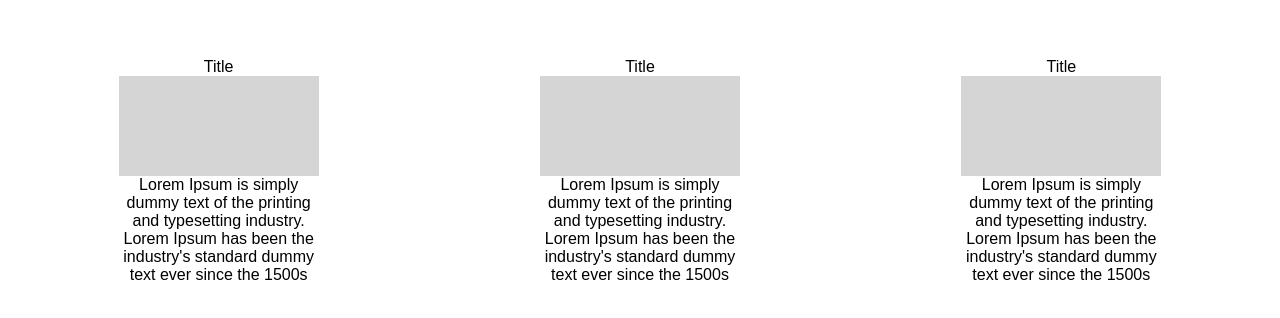
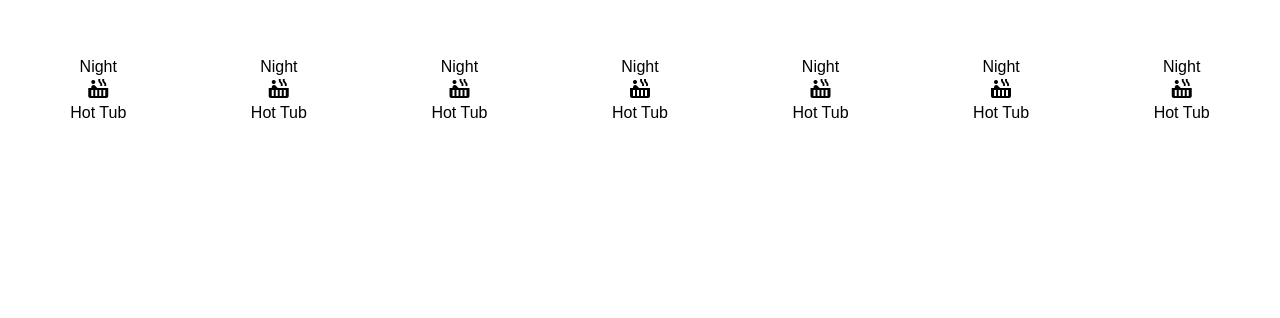
Before and after one commit to civileng9/html-card, a plain HTML site: page index.html in a window 1280 px wide. Shown: the part 250-568 px from the top of the page. Drawn offline with Linux system fonts and the light colour scheme.

Commit message:
Update index.html

```diff
--- a/index.html
+++ b/index.html
@@ -5,35 +5,60 @@
 	<meta name="viewport" content="width=device-width, initial-scale=1.0">
 	<title>HTML CARD</title>
 	<link rel="stylesheet" href="style.css">
+	<link href="https://fonts.googleapis.com/icon?family=Material+Icons" rel="stylesheet">
+<link href="https://fonts.googleapis.com/css?family=Open+Sans:400,600" rel="stylesheet">
 </head>
 <body>
 <div class="flex">
 		<div class="card">
-  <div class="card-header">Title</div>
+		  <div class="card-header">Night</div>
 		  <div class="card-main">
-  	<div class="image"></div>
-    <div class="main-description">Lorem Ipsum is simply dummy text of the printing and typesetting industry. Lorem Ipsum has been the industry's standard dummy text ever since the 1500s
-    </div>
+		    <i class="material-icons">hot_tub</i>
+		    <div class="main-description">Hot Tub</div>
 		  </div>
 		</div>
 
-
 		<div class="card">
-  <div class="card-header">Title</div>
+		  <div class="card-header">Night</div>
 		  <div class="card-main">
-  	<div class="image"></div>
-    <div class="main-description">Lorem Ipsum is simply dummy text of the printing and typesetting industry. Lorem Ipsum has been the industry's standard dummy text ever since the 1500s
-    </div>
+		    <i class="material-icons">hot_tub</i>
+		    <div class="main-description">Hot Tub</div>
 		  </div>
 		</div>
 
-
 		<div class="card">
-  <div class="card-header">Title</div>
+		  <div class="card-header">Night</div>
 		  <div class="card-main">
-  	<div class="image"></div>
-    <div class="main-description">Lorem Ipsum is simply dummy text of the printing and typesetting industry. Lorem Ipsum has been the industry's standard dummy text ever since the 1500s
+		    <i class="material-icons">hot_tub</i>
+		    <div class="main-description">Hot Tub</div>
 		  </div>
+		</div>
+		<div class="card">
+		  <div class="card-header">Night</div>
+		  <div class="card-main">
+		    <i class="material-icons">hot_tub</i>
+		    <div class="main-description">Hot Tub</div>
+		  </div>
+		</div>
+		<div class="card">
+		  <div class="card-header">Night</div>
+		  <div class="card-main">
+		    <i class="material-icons">hot_tub</i>
+		    <div class="main-description">Hot Tub</div>
+		  </div>
+		</div>
+		<div class="card">
+		  <div class="card-header">Night</div>
+		  <div class="card-main">
+		    <i class="material-icons">hot_tub</i>
+		    <div class="main-description">Hot Tub</div>
+		  </div>
+		</div>
+		<div class="card">
+		  <div class="card-header">Night</div>
+		  <div class="card-main">
+		    <i class="material-icons">hot_tub</i>
+		    <div class="main-description">Hot Tub</div>
 		  </div>
 		</div>
 </div>
```
Lines whose indentation alone changed are shown as unchanged.
